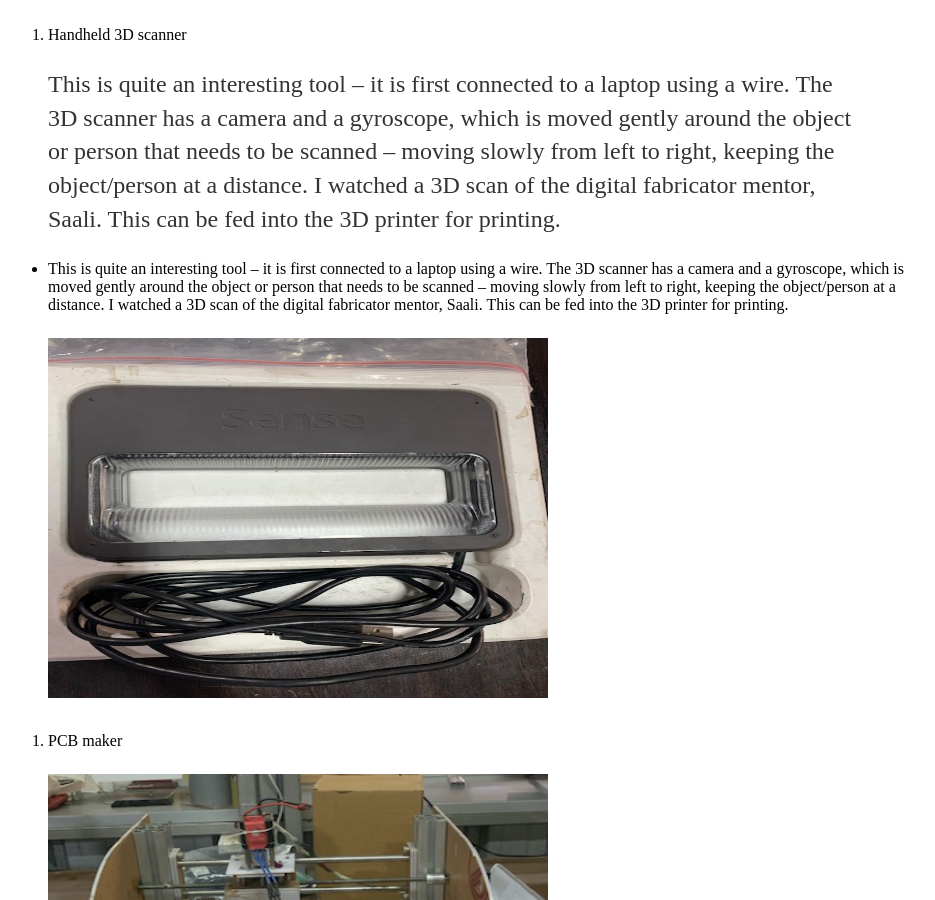
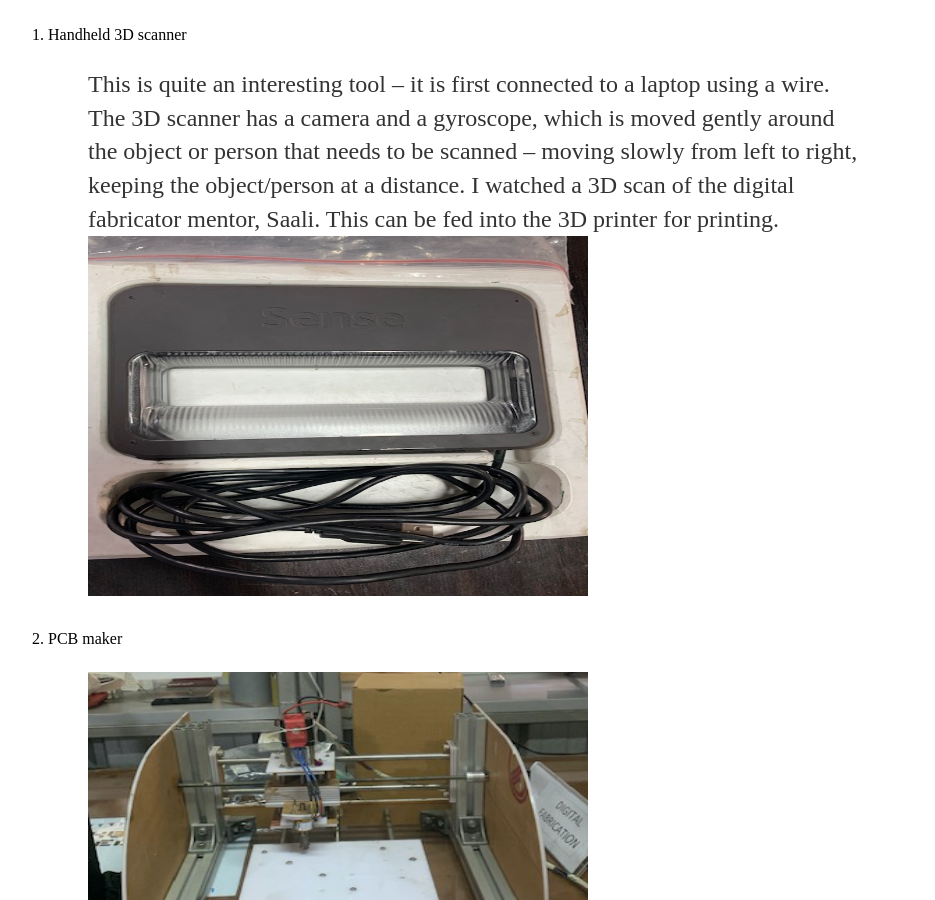
Before and after one commit to AN-M-M/AN-M-M.github.io, a Jekyll site: the page built from _posts/2019-10-21-Week-1-Principles-And-Practices.md, in a window 1280 px wide and 900 px high, scrolled down 7344 px. Shown: the whole window, without its empty margins (184-1119 px from the left). Built offline with Jekyll 4.4.1, drawn with Linux system fonts in a browser that asks for light colours.

Commit message:
Update 2019-10-21-Week-1-Principles-And-Practices.md

```diff
--- a/_posts/2019-10-21-Week-1-Principles-And-Practices.md
+++ b/_posts/2019-10-21-Week-1-Principles-And-Practices.md
@@ -122,17 +122,11 @@ Now each of these in a little bit of detail.
 > ![3D printers](/images/3Dprinters2.jpg){:height="360px" width="500px"}
 
 2. Handheld 3D scanner
-
  > This is quite an interesting tool -- it is first connected to a laptop using a wire. The 3D scanner has a camera and a        gyroscope, which is moved gently around the object or person that needs to be scanned -- moving slowly from left to right,    keeping the object/person at a distance. I watched a 3D scan of the digital fabricator mentor, Saali. This can be fed into    the 3D printer for printing.
-
- - This is quite an interesting tool -- it is first connected to a laptop using a wire. The 3D scanner has a camera and a gyroscope, which is moved gently around the object or person that needs to be scanned -- moving slowly from left to right, keeping the object/person at a distance. I watched a 3D scan of the digital fabricator mentor, Saali. This can be fed into    the 3D printer for printing.
-
  > ![handheld scanner](/images/handheldscanner.jpg){:height="360px" width="500px"}
 
 3. PCB maker
-
  > ![PCB maker](/images/pcbmaker.png){:height="360px" width="500px"}
-
  This machine allows for the electrical circuit design to be engraved on the board. The gel purpose PCB generally has a          plastic base, with a 0.1mm thickness of copper layered on top of it. The PCB maker is fed the electrical circuit design,      and all it does is leave an engraving on the board. This is called a milling process and is a form of subtractive             manufacturing.
 
 4. Mug printer
```
